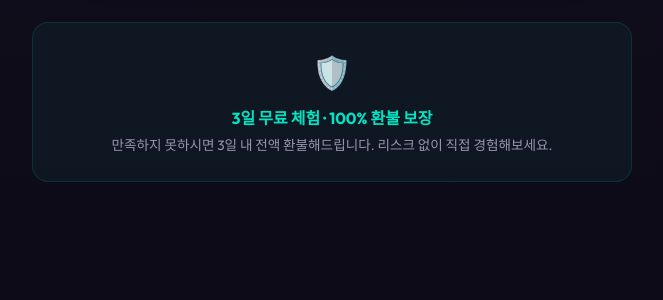
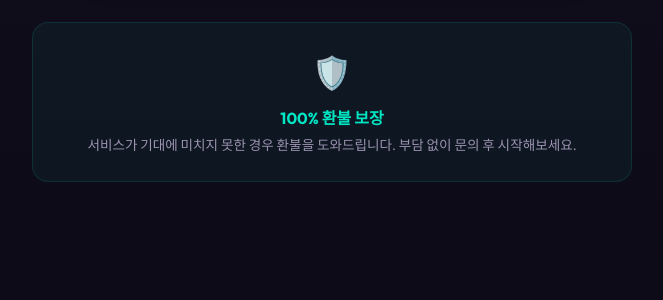
Before and after one commit to CodeMaster-07/lumion, a Flask app: template templates/index.html in a window 1280 px wide. Shown: the part 3570-3870 px from the top of the page, without its empty margins (308-971 px from the left). Run offline with Flask 3, Linux system fonts and the light colour scheme; the template is opened without the code that fills it, so the values that code supplies are empty.

Commit message:
Adjust refund guarantee copy

```diff
--- a/templates/index.html
+++ b/templates/index.html
@@ -395,8 +395,8 @@ footer a{color:var(--primary-light);text-decoration:none;font-weight:600}
   <!-- Guarantee -->
   <div class="guarantee-box fade-in">
     <div class="g-icon">🛡️</div>
-    <h4>3일 무료 체험 · 100% 환불 보장</h4>
-    <p>만족하지 못하시면 3일 내 전액 환불해드립니다. 리스크 없이 직접 경험해보세요.</p>
+    <h4>100% 환불 보장</h4>
+    <p>서비스가 기대에 미치지 못한 경우 환불을 도와드립니다. 부담 없이 문의 후 시작해보세요.</p>
   </div>
 </div></section>
 
```
